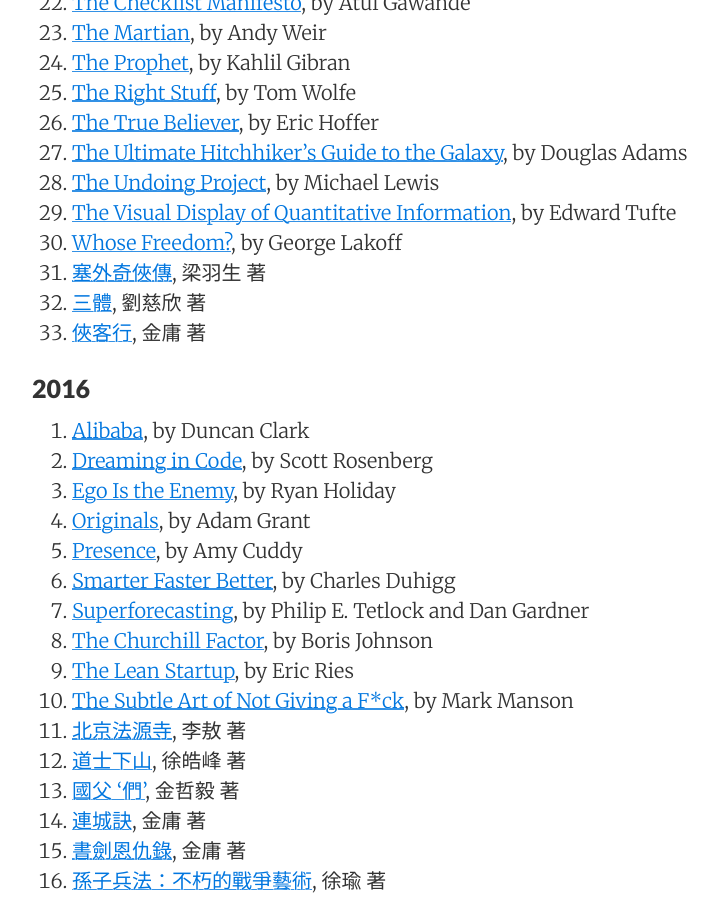
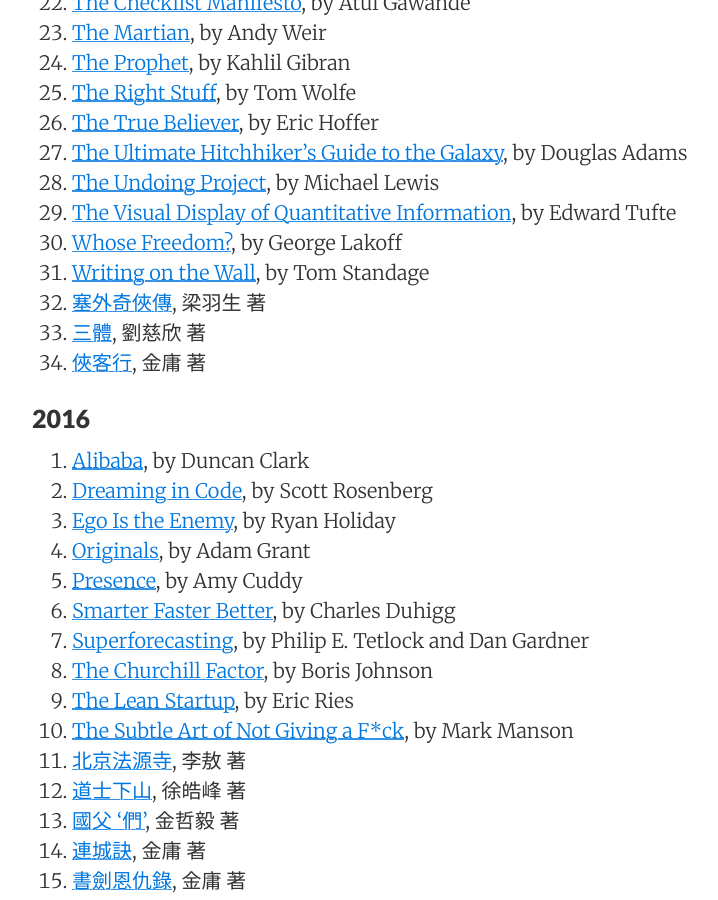
Before and after one commit to sewardlee337/sewardlee337.github.io, a Jekyll site: the page built from readinglist.md, in a window 1280 px wide and 900 px high, scrolled down 1220 px. Shown: the whole window, without its empty margins (188-906 px from the left). Built offline with Jekyll 4.4.1, drawn with Linux system fonts in a browser that asks for light colours; nearby versions of some CDN libraries.

Commit message:
Update reading list

```diff
--- a/readinglist.md
+++ b/readinglist.md
@@ -49,6 +49,7 @@
 1. [The Undoing Project](https://www.amazon.com/Undoing-Project-Friendship-Changed-Signed-ebook/dp/B01GI6S7EK/ref=pd_sim_351_11?_encoding=UTF8&psc=1&refRID=8XGGGRTEBH16B0WPQE1S), by Michael Lewis
 1. [The Visual Display of Quantitative Information](https://www.amazon.com/Visual-Display-Quantitative-Information/dp/0961392142/ref=sr_1_1?ie=UTF8&qid=1500165022&sr=8-1&keywords=the+visual+display+of+quantitative+information), by Edward Tufte
 1. [Whose Freedom?](https://www.amazon.com/Whose-Freedom-Battle-Americas-Important-ebook/dp/B004S82T2C/ref=sr_1_fkmr0_1?s=digital-text&ie=UTF8&qid=1500163670&sr=1-1-fkmr0&keywords=who%27s+freedom+lakoff), by George Lakoff
+1. [Writing on the Wall](https://www.amazon.com/Writing-Wall-Social-Media-First-ebook/dp/B00CIR9856/ref=sr_1_1?ie=UTF8&qid=1505454701&sr=8-1&keywords=writing+on+the+wall+social+media+-+the+first+2+000+years), by Tom Standage
 1. [塞外奇俠傳](), 梁羽生 著
 1. [三體](http://www.books.com.tw/products/0010498053?loc=P_asv_001), 劉慈欣 著
 1. [俠客行](http://www.books.com.tw/products/0010264736), 金庸 著
```
